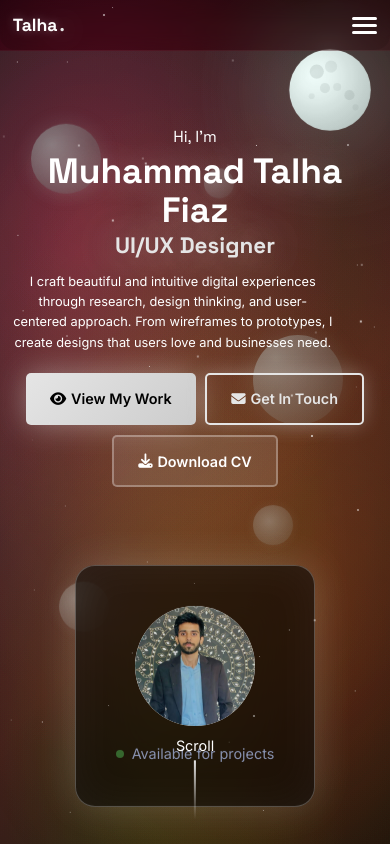
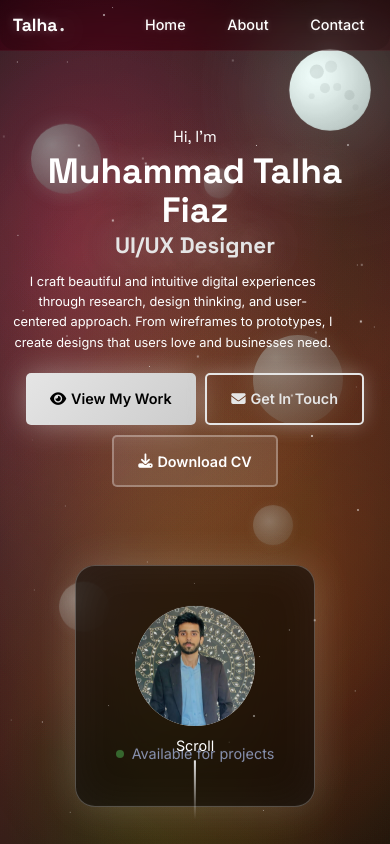
Before and after one commit to talha-ops/UIUX-portfolio, a React (Create React App) app: page / in a window 390 px wide. Shown: the top 844 px of the page. Built offline with nearby package versions, Linux system fonts and the light colour scheme.

Commit message:
Add mobile navigation with only 3 buttons (Home, About, Contact) inline in navbar

```diff
--- a/src/App.css
+++ b/src/App.css
@@ -505,6 +505,60 @@ body::after {
     border-radius: 2px;
 }
 
+/* Mobile Navigation */
+@media (max-width: 768px) {
+    .nav-menu {
+        position: static;
+        display: flex;
+        flex-direction: row;
+        gap: 1rem;
+        align-items: center;
+        background: none;
+        border: none;
+        box-shadow: none;
+        padding: 0;
+        width: auto;
+        height: auto;
+    }
+
+    .nav-link {
+        color: #ffffff;
+        text-decoration: none;
+        font-weight: 500;
+        font-size: 0.9rem;
+        transition: all 0.3s ease;
+        position: relative;
+        padding: 0.5rem 0.8rem;
+        text-shadow: 0 0 5px rgba(255, 255, 255, 0.2);
+        background: none;
+        border: none;
+        border-radius: 0;
+        margin: 0;
+        width: auto;
+        max-width: none;
+        text-align: left;
+    }
+
+    .nav-link:hover {
+        color: #e5e5e5;
+        text-shadow: 0 0 15px rgba(229, 229, 229, 0.8);
+        transform: translateY(-2px);
+        background: none;
+        border-color: transparent;
+        box-shadow: none;
+    }
+
+    .nav-toggle {
+        display: none;
+    }
+
+    /* Hide Work and Testimonials links on mobile */
+    .nav-menu li:nth-child(3),
+    .nav-menu li:nth-child(4) {
+        display: none;
+    }
+}
+
 /* Hero Section */
 .hero {
     min-height: 100vh;
@@ -1508,65 +1562,11 @@ section {
             7px 14px 0 -3px rgba(0, 0, 0, 0.05);
     }
 
-    .nav-menu {
-        position: fixed !important;
-        top: 50px !important;
-        left: 0 !important;
-        width: 100% !important;
-        background: #000000 !important;
-        border-top: 2px solid rgba(229, 229, 229, 0.3) !important;
-        flex-direction: column !important;
-        justify-content: flex-start !important;
-        align-items: center !important;
-        padding: 1.5rem 0 !important;
-        border-radius: 0 0 20px 20px !important;
-        display: none;
-        box-shadow: 0 15px 40px rgba(0, 0, 0, 0.9);
-        z-index: 999;
-    }
-
-    .nav-menu.active {
-        display: block;
-    }
-
-    .nav-link {
-        color: #ffffff !important;
-        text-decoration: none !important;
-        font-size: 1.1rem !important;
-        font-weight: 600 !important;
-        margin: 1rem 0 !important;
-        padding: 0.8rem 1.5rem !important;
-        transition: all 0.3s ease !important;
-        position: relative !important;
-        text-shadow: 0 0 10px rgba(255, 255, 255, 0.3);
-        border-radius: 8px;
-        background: #111111;
-        border: 1px solid rgba(255, 255, 255, 0.2);
-    }
-
-    .nav-link:hover {
-        background: #222222 !important;
-        border-color: rgba(255, 255, 255, 0.4) !important;
-        transform: translateY(-2px) !important;
-        box-shadow: 0 5px 15px rgba(0, 0, 0, 0.5) !important;
-        text-shadow: 0 0 15px rgba(255, 255, 255, 0.5) !important;
-    }
-
-    .nav-toggle {
-        display: flex;
-    }
-
-    .nav-toggle.active span:nth-child(1) {
-        transform: rotate(45deg) translate(5px, 5px);
-    }
-
-    .nav-toggle.active span:nth-child(2) {
-        opacity: 0;
-    }
-
-    .nav-toggle.active span:nth-child(3) {
-        transform: rotate(-45deg) translate(7px, -6px);
-    }
+
+
+
+
+
 
     .hero-content {
         grid-template-columns: 1fr;
```
